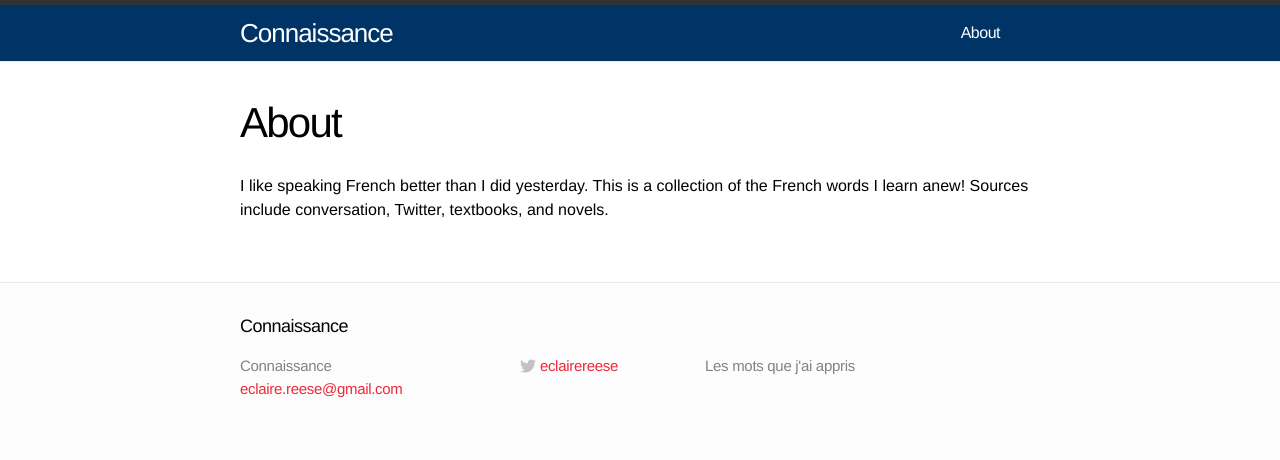
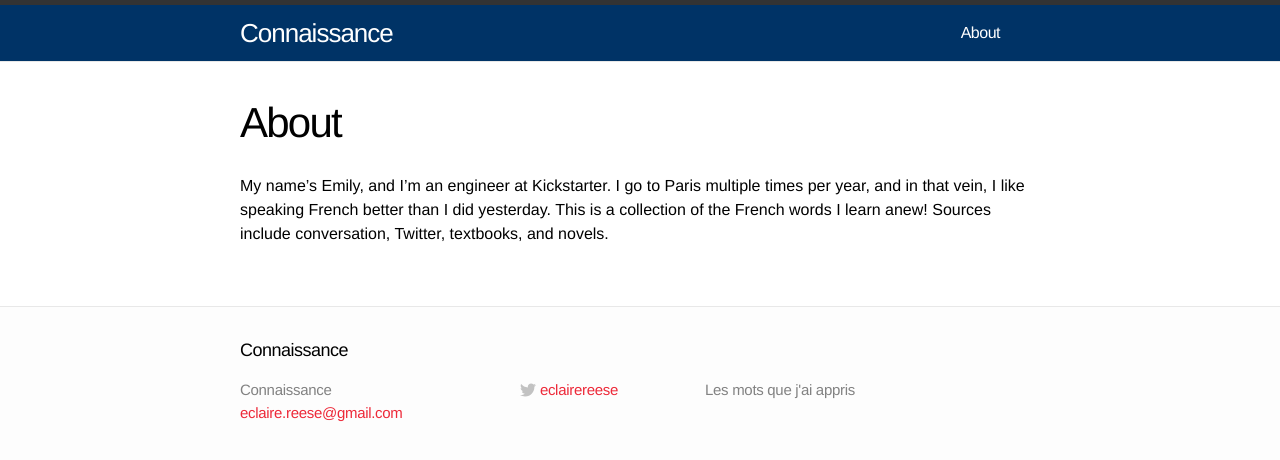
Before and after one commit to emilyreese/connaissance, a Jekyll site: the page built from about.md, in a window 1280 px wide. Shown: the top 460 px of the page. Built offline with Jekyll 4.4.1, drawn with Linux system fonts in a browser that asks for light colours.

Commit message:
about: add more about myself, meh

```diff
--- a/about.md
+++ b/about.md
@@ -4,4 +4,4 @@
 permalink: /about/
 ---
 
-I like speaking French better than I did yesterday. This is a collection of the French words I learn anew! Sources include conversation, Twitter, textbooks, and novels.
+My name's Emily, and I'm an engineer at Kickstarter. I go to Paris multiple times per year, and in that vein, I like speaking French better than I did yesterday. This is a collection of the French words I learn anew! Sources include conversation, Twitter, textbooks, and novels.
```
